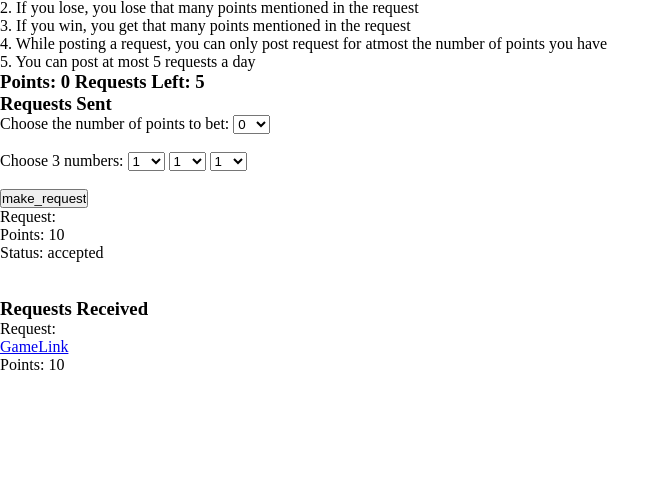
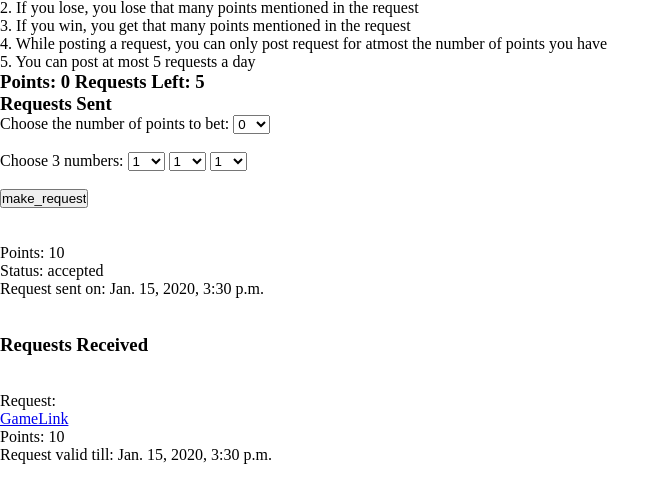
Before and after one commit to Sarvesh521/Infin8-2024, a Django app: template Infin8/base/templates/playGame.html in a window 1280 px wide. Shown: the part 265-768 px from the top of the page, without its empty margins (0-670 px from the left). Run offline with Django 5.2, Linux system fonts and the light colour scheme; the template is opened without the code that fills it: values that come from a table or form of the project are taken from there, others are empty; a user stored in the database is signed in; tables that the repository leaves empty hold one stand-in row (values such as "Sample post").

Commit message:
display edit

```diff
--- a/Infin8/base/templates/playGame.html
+++ b/Infin8/base/templates/playGame.html
@@ -86,9 +86,11 @@
 
             </form>
 
-            {% for outrequest in out_requests %}
+            {% for out_request in out_requests %}
                 <div>
-                    <p> Request:  </p> <p> Points: {{ outrequest.points }}</p> <p>Status: {{ outrequest.game_status}} </p>
+                    <br><br/>
+                    <p> Points: {{ out_request.points }}</p> <p>Status: {{ out_request.game_status}} </p>
+                    <p>Request sent on: {{out_request.valid_until}}</p>
                     <br><br/>
                 </div>
             {% endfor %}
@@ -97,8 +99,9 @@
             <h3>Requests Received</h3>
                 {% for in_request in in_requests %}
                     <div>
+                        <br><br/>
                         <p> Request: </p> <a href="{% url 'confirmGame' in_request.game_link %}"/>GameLink</a> <p> Points: {{ in_request.points }}</p>
-
+                        <p>Request valid till: {{in_request.valid_until}}</p>
                         <br><br/>
 
                     </div>
```
